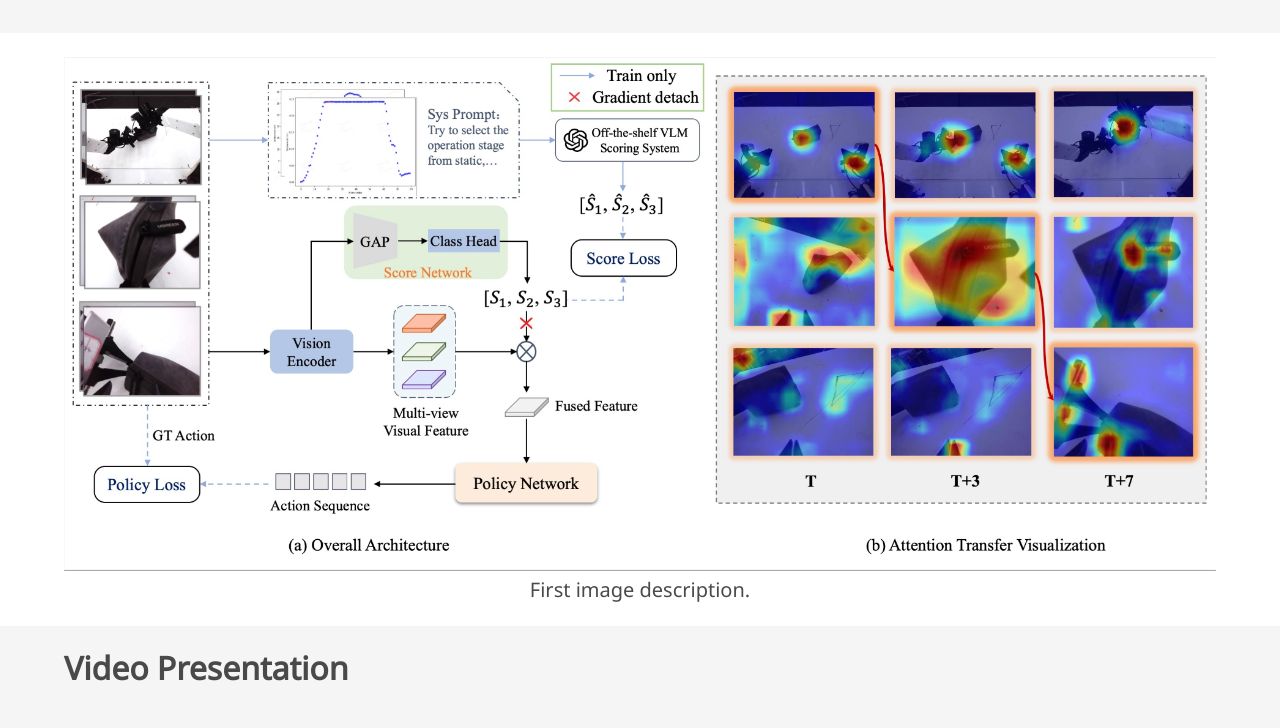
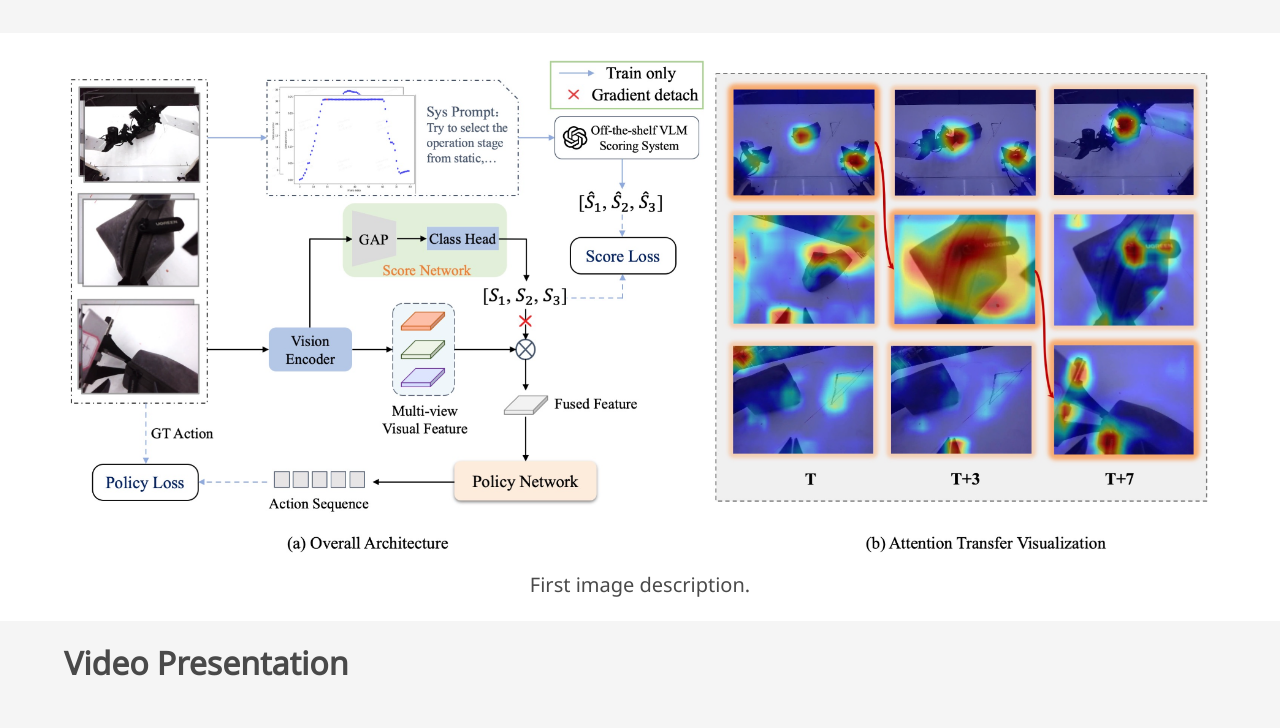
Before and after one commit to lanmmn/lanmmn.github.io, a plain HTML site: page index.html in a window 1280 px wide. Shown: the part 1172-1900 px from the top of the page. Drawn offline with nearby package versions, Linux system fonts and the light colour scheme; grey boxes are pictures that could not be loaded; some icons are missing; a web font is replaced by a local one.

Commit message:
abstract

```diff
--- a/index.html
+++ b/index.html
@@ -219,7 +219,7 @@
     <div class="container">
       <div class="item">
         <!-- Main image -->
-        <img src="static/images/NBF-main.png" alt="MY ALT TEXT"/>
+        <img src="static/images/BFA-main.png" alt="MY ALT TEXT"/>
         <h2 class="subtitle has-text-centered">
           First image description.
         </h2>
```
Also changed, not shown: static/images/BFA-main.png (added), static/images/NBF-main.png (deleted).
